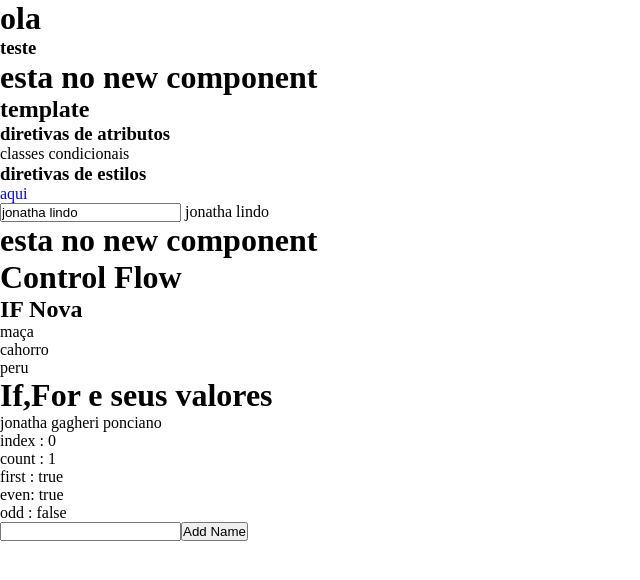
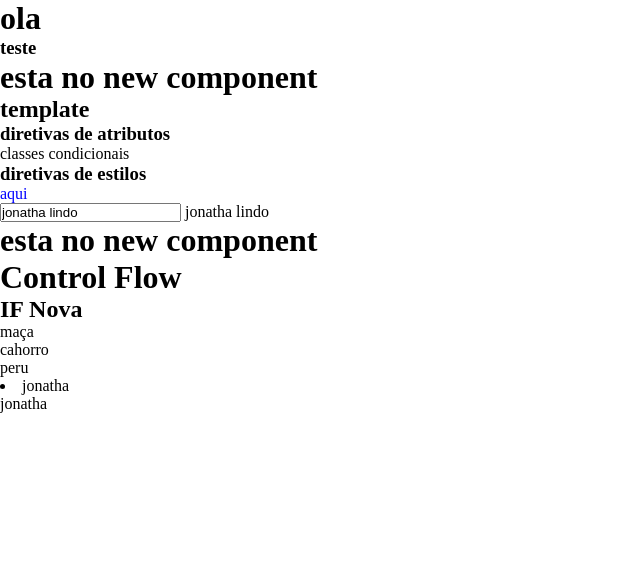
Before and after one commit to JonathaCoder/AulaAngularJs, an Angular app: page / in a window 1280 px wide. Shown: the top 580 px of the page, without its empty margins (0-640 px from the left). Built offline with nearby package versions, Linux system fonts and the light colour scheme.

Commit message:
@for @empty para tratar dados vazio

```diff
--- a/src/app/components/template/template-flow/template-flow.component.html
+++ b/src/app/components/template/template-flow/template-flow.component.html
@@ -22,7 +22,7 @@
 <h2></h2>
 </ng-container> -->
 
-<h1>If,For e seus valores</h1>
+<!--<h1>If,For e seus valores</h1>
 
 @for (item of itens; track item.name;
 let i = $index;
@@ -42,3 +42,24 @@ let o = $odd;
 <input #name type="text">
 
 <button (click)="addName(name.value)">Add Name</button>
+-->
+
+<!--@empty utilizado para sinalizar caso os dados do back venha vazio-->
+@for (item of itens; track item) {
+  <li>{{item.name}}</li>
+}@empty {
+  <li>Os dados retornados estao vazios</li>
+}
+
+<!--Forma antiga-->
+<ul>
+<ng-container *ngIf="itens.length === 0  else itensExists";>
+nao contem valores
+</ng-container>
+<ng-template #itensExists>
+  <ng-container *ngFor="let item of itens">
+
+  <li>{{item.name}}</li>
+  </ng-container>
+</ng-template>
+</ul>
--- a/src/app/components/template/template-flow/template-flow.component.ts
+++ b/src/app/components/template/template-flow/template-flow.component.ts
@@ -12,7 +12,7 @@ import { Observable, ObservableInput, Observer, delay, of } from 'rxjs';
 export class TemplateFlowComponent {
 public isTrue = true
 
-public itens = [{name:'jonatha gagheri ponciano'}];;
+public itens:Array<{name:string}> = [{name:'jonatha'}];;
 
 public Dados:Observable<string[]> = of([
 'maça','cahorro','peru'
```
